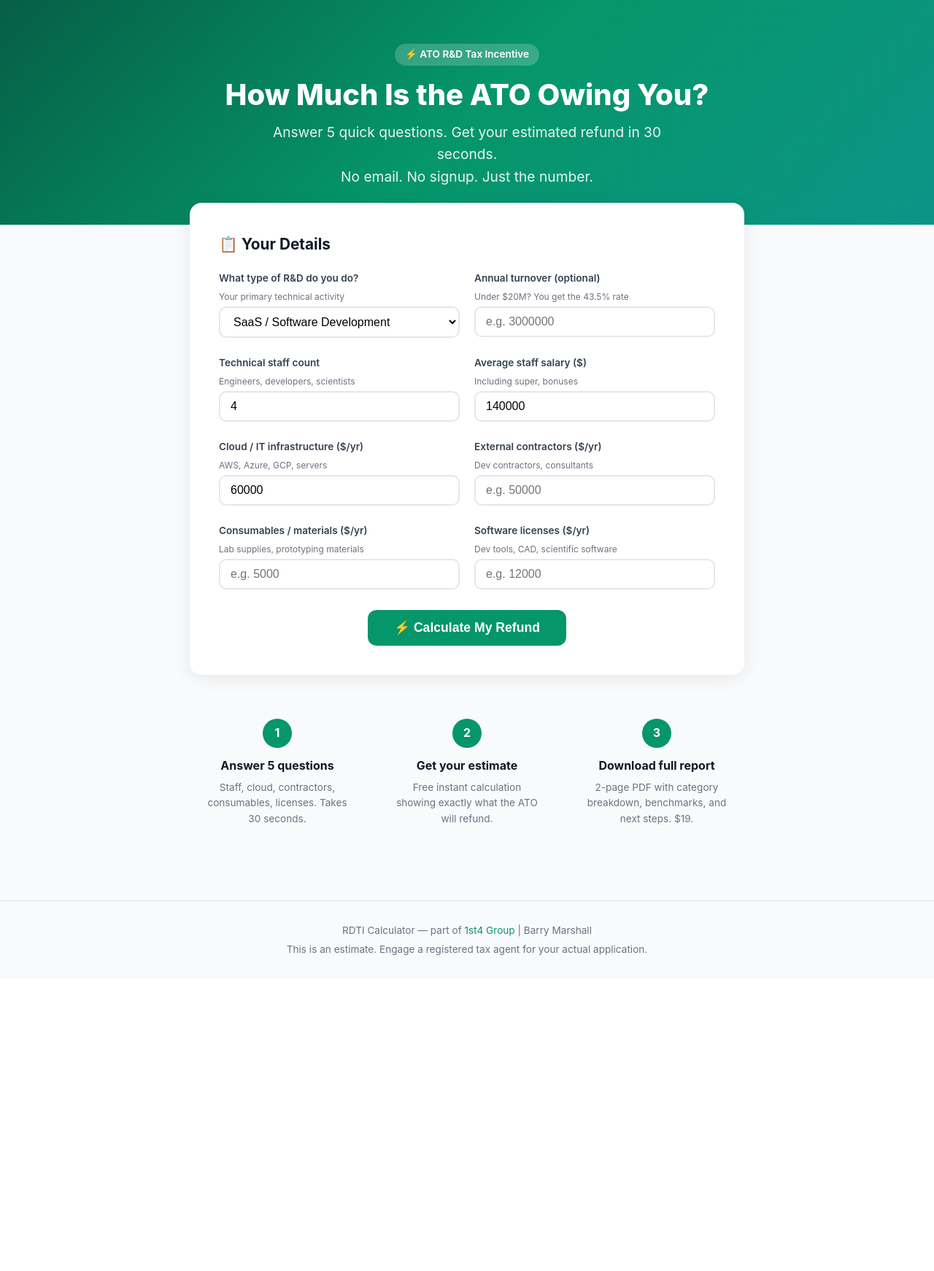
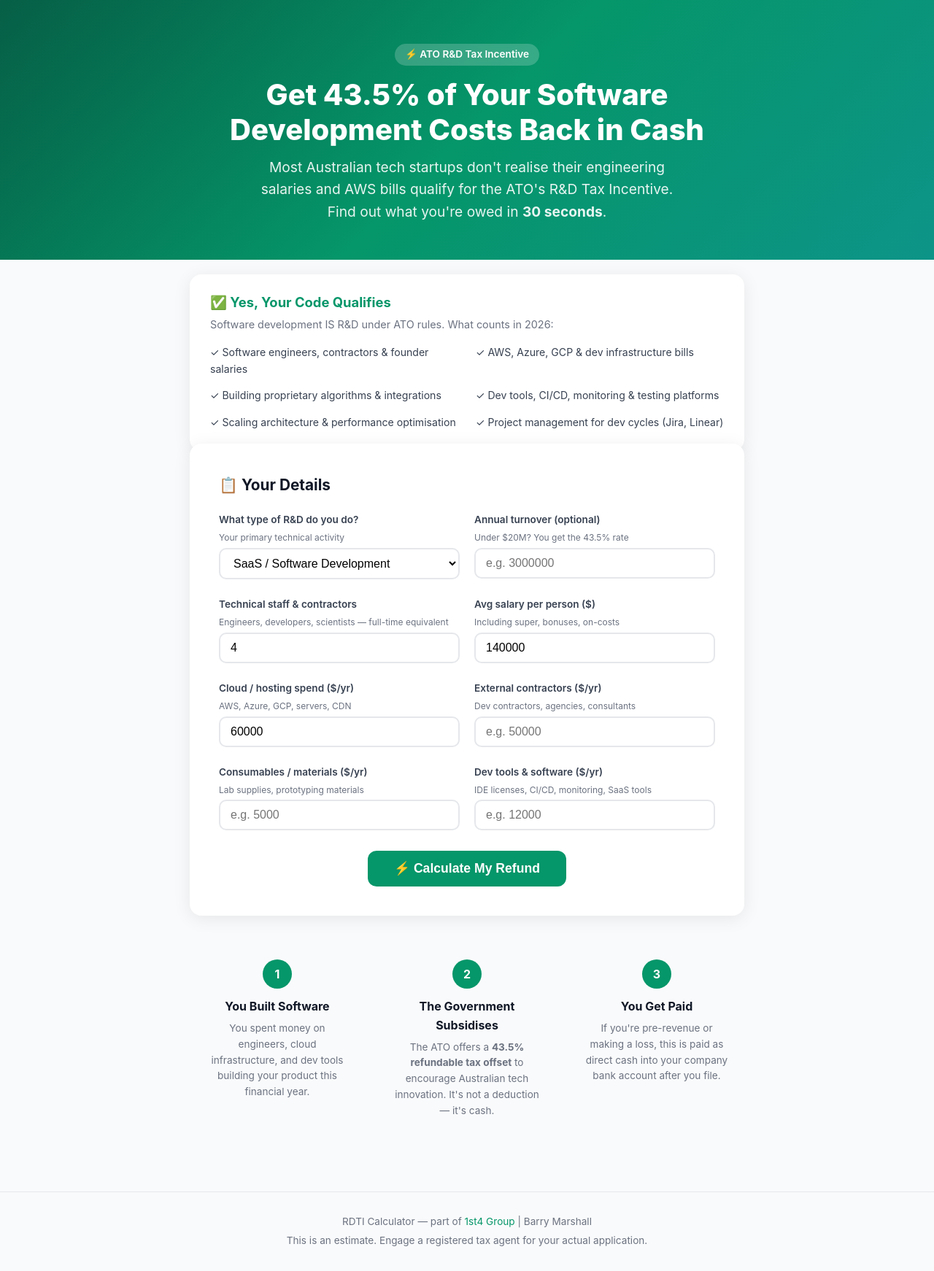
Before and after one commit to BARRYPMARSHALL/rdti-calculator, a Flask app: page / in a window 1280 px wide. Shown: the whole page at 73% size. Before the commit the page ends 1309 px from the top, so only its background shows below. Run offline with Flask 3, Linux system fonts and the light colour scheme.

Commit message:
Rewrite copy to kill educational friction — dev-focused messaging, qualify checklist, updated labels, 3-step explainer

```diff
--- a/templates/index.html
+++ b/templates/index.html
@@ -108,6 +108,15 @@
     font-weight: 800;
     line-height: 1;
     margin: 8px 0;
+    word-break: break-word;
+  }
+  @media (max-width: 480px) {
+    .result-card .amount { font-size: 2.2rem; }
+    .result-card { padding: 20px 16px; }
+    .calc-section { padding: 24px 16px; }
+    header h1 { font-size: 1.6rem; }
+    header { padding: 40px 0 36px; }
+    .share-discount div { flex-direction: column; gap: 6px; }
   }
   .result-card .amount span { font-size: 1.5rem; opacity: 0.8; }
   .result-card .label { font-size: 0.95rem; opacity: 0.85; }
@@ -182,6 +191,29 @@
     padding: 10px 24px;
   }
   .btn-share:hover { border-color: var(--green); color: var(--green); }
+
+  /* Qualify checklist */
+  .qualify-section {
+    background: white;
+    border-radius: 16px;
+    box-shadow: 0 4px 24px rgba(0,0,0,0.08);
+    margin-top: 20px;
+    margin-bottom: 20px;
+    padding: 24px 28px;
+  }
+  .qualify-section h2 { font-size: 1.15rem; margin-bottom: 4px; color: var(--green); }
+  .qualify-grid {
+    display: grid;
+    grid-template-columns: 1fr 1fr;
+    gap: 6px 24px;
+  }
+  @media (max-width: 640px) { .qualify-grid { grid-template-columns: 1fr; } }
+  .qualify-item {
+    font-size: 0.88rem;
+    color: var(--gray-700);
+    padding: 4px 0;
+  }
+
   .share-section {
     text-align: center;
     margin-top: 20px;
@@ -284,12 +316,27 @@
 <header>
   <div class="container">
     <div class="badge">⚡ ATO R&D Tax Incentive</div>
-    <h1>How Much Is the ATO Owing You?</h1>
-    <p>Answer 5 quick questions. Get your estimated refund in 30 seconds.<br>No email. No signup. Just the number.</p>
+    <h1>Get 43.5% of Your Software Development Costs Back in Cash</h1>
+    <p>Most Australian tech startups don't realise their engineering salaries and AWS bills qualify for the ATO's R&D Tax Incentive. Find out what you're owed in <strong>30 seconds</strong>.</p>
   </div>
 </header>
 
 <div class="container">
+
+  <!-- Eligibility checklist -->
+  <div class="qualify-section">
+    <h2>✅ Yes, Your Code Qualifies</h2>
+    <p style="color:var(--gray-500); font-size:0.9rem; margin-bottom:12px;">Software development IS R&D under ATO rules. What counts in 2026:</p>
+    <div class="qualify-grid">
+      <div class="qualify-item">✓ Software engineers, contractors &amp; founder salaries</div>
+      <div class="qualify-item">✓ AWS, Azure, GCP &amp; dev infrastructure bills</div>
+      <div class="qualify-item">✓ Building proprietary algorithms &amp; integrations</div>
+      <div class="qualify-item">✓ Dev tools, CI/CD, monitoring &amp; testing platforms</div>
+      <div class="qualify-item">✓ Scaling architecture &amp; performance optimisation</div>
+      <div class="qualify-item">✓ Project management for dev cycles (Jira, Linear)</div>
+    </div>
+  </div>
+
   <div class="calc-section">
     <h2 style="font-size:1.3rem; margin-bottom: 20px;">📋 Your Details</h2>
 
@@ -316,23 +363,23 @@
           <input type="number" id="turnover" placeholder="e.g. 3000000" min="0">
         </div>
         <div class="field">
-          <label>Technical staff count</label>
-          <div class="hint">Engineers, developers, scientists</div>
+          <label>Technical staff &amp; contractors</label>
+          <div class="hint">Engineers, developers, scientists — full-time equivalent</div>
           <input type="number" id="staff_count" placeholder="e.g. 4" min="0" value="4">
         </div>
         <div class="field">
-          <label>Average staff salary ($)</label>
-          <div class="hint">Including super, bonuses</div>
+          <label>Avg salary per person ($)</label>
+          <div class="hint">Including super, bonuses, on-costs</div>
           <input type="number" id="avg_salary" placeholder="e.g. 140000" min="0" value="140000">
         </div>
         <div class="field">
-          <label>Cloud / IT infrastructure ($/yr)</label>
-          <div class="hint">AWS, Azure, GCP, servers</div>
+          <label>Cloud / hosting spend ($/yr)</label>
+          <div class="hint">AWS, Azure, GCP, servers, CDN</div>
           <input type="number" id="cloud_spend" placeholder="e.g. 60000" min="0" value="60000">
         </div>
         <div class="field">
           <label>External contractors ($/yr)</label>
-          <div class="hint">Dev contractors, consultants</div>
+          <div class="hint">Dev contractors, agencies, consultants</div>
           <input type="number" id="contractor_spend" placeholder="e.g. 50000" min="0">
         </div>
         <div class="field">
@@ -341,8 +388,8 @@
           <input type="number" id="consumables_spend" placeholder="e.g. 5000" min="0">
         </div>
         <div class="field">
-          <label>Software licenses ($/yr)</label>
-          <div class="hint">Dev tools, CAD, scientific software</div>
+          <label>Dev tools &amp; software ($/yr)</label>
+          <div class="hint">IDE licenses, CI/CD, monitoring, SaaS tools</div>
           <input type="number" id="licenses_spend" placeholder="e.g. 12000" min="0">
         </div>
       </div>
@@ -436,18 +483,18 @@
   <div class="steps">
     <div class="step">
       <div class="step-num">1</div>
-      <h3>Answer 5 questions</h3>
-      <p>Staff, cloud, contractors, consumables, licenses. Takes 30 seconds.</p>
+      <h3>You Built Software</h3>
+      <p>You spent money on engineers, cloud infrastructure, and dev tools building your product this financial year.</p>
     </div>
     <div class="step">
       <div class="step-num">2</div>
-      <h3>Get your estimate</h3>
-      <p>Free instant calculation showing exactly what the ATO will refund.</p>
+      <h3>The Government Subsidises</h3>
+      <p>The ATO offers a <strong>43.5% refundable tax offset</strong> to encourage Australian tech innovation. It's not a deduction — it's cash.</p>
     </div>
     <div class="step">
       <div class="step-num">3</div>
-      <h3>Download full report</h3>
-      <p>2-page PDF with category breakdown, benchmarks, and next steps. $19.</p>
+      <h3>You Get Paid</h3>
+      <p>If you're pre-revenue or making a loss, this is paid as direct cash into your company bank account after you file.</p>
     </div>
   </div>
 </div>
```
Also changed, not shown: 1 other file.
